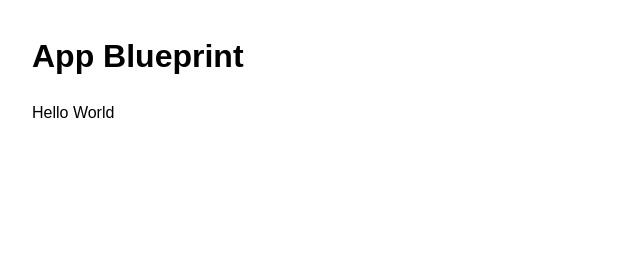
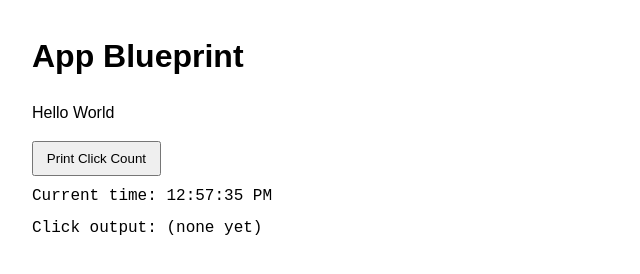
Before and after one commit to StephanPraetsch/app-blueprint, an Electron app: page src/index.html in a window 900 px wide. Shown: the whole page, without its empty margins (0-640 px from the left). Drawn offline with Linux system fonts and the light colour scheme.

Commit message:
add something to the main page

```diff
--- a/src/index.html
+++ b/src/index.html
@@ -14,10 +14,51 @@
       .hello-label {
         margin: 0.3rem 0;
       }
+
+      .panel {
+        margin-top: 1rem;
+      }
+
+      .random-button {
+        padding: 0.5rem 0.8rem;
+        cursor: pointer;
+      }
+
+      .value-label {
+        margin: 0.5rem 0;
+        font-family: "Courier New", monospace;
+      }
     </style>
   </head>
   <body>
     <h1>App Blueprint</h1>
     <p class="hello-label">Hello World</p>
+
+    <div class="panel">
+      <button id="random-button" class="random-button" type="button">Print Click Count</button>
+      <p class="value-label">Current time: <span id="current-time">--:--:--</span></p>
+      <p class="value-label">Click output: <span id="random-output">(none yet)</span></p>
+    </div>
+
+    <script>
+      const currentTime = document.getElementById("current-time");
+      const randomOutput = document.getElementById("random-output");
+      const randomButton = document.getElementById("random-button");
+      let clickCount = 0;
+
+      const updateTime = () => {
+        currentTime.textContent = new Date().toLocaleTimeString();
+      };
+
+      randomButton.addEventListener("click", () => {
+        clickCount += 1;
+        const message = `Clicked ${clickCount} time${clickCount === 1 ? "" : "s"}`;
+        randomOutput.textContent = message;
+        console.log(clickCount);
+      });
+
+      updateTime();
+      setInterval(updateTime, 1000);
+    </script>
   </body>
 </html>
```
Also changed, not shown: README.md.
